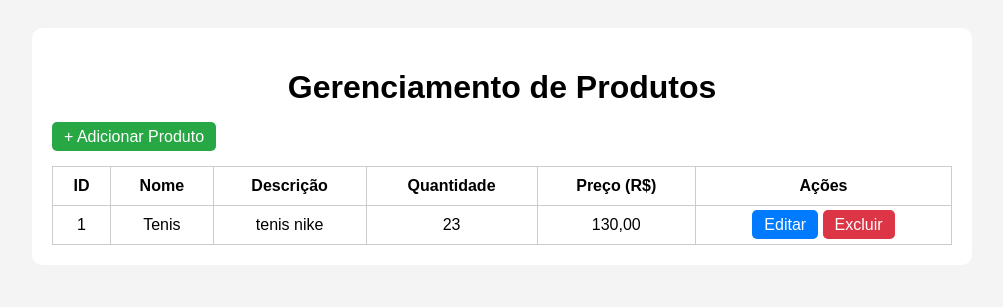
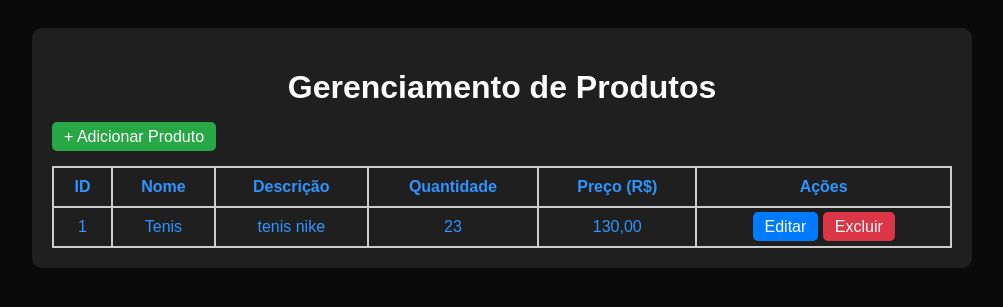
Before and after one commit to DerekSilva9/Gerenciamento-de-estoque, a PHP site: page / in a window 1280 px wide. Shown: the top 307 px of the page, without its empty margins (138-1141 px from the left). Run offline with PHP 8.4, Linux system fonts and the light colour scheme; data comes from the database, SQL or seed files in the repository.

Commit message:
Mudança no estilo

```diff
--- a/assets/css/style.css
+++ b/assets/css/style.css
@@ -1,29 +1,31 @@
 body {
     font-family: Arial, sans-serif;
-    background-color: #f4f4f4;
+    background-color: #0a0a0a;
     padding: 20px;
 }
 
 .container {
     max-width: 900px;
     margin: auto;
-    background: #fff;
+    background: #1f1f1f;
     padding: 20px;
     border-radius: 10px;
 }
 
 h1 {
     text-align: center;
+    color: white;
 }
 
 table {
     width: 100%;
     border-collapse: collapse;
     margin-top: 20px;
+    color: #2f94ff;
 }
 
 table th, table td {
-    border: 1px solid #ccc;
+    border: 2px solid #ccc;
     padding: 10px;
     text-align: center;
 }
```
